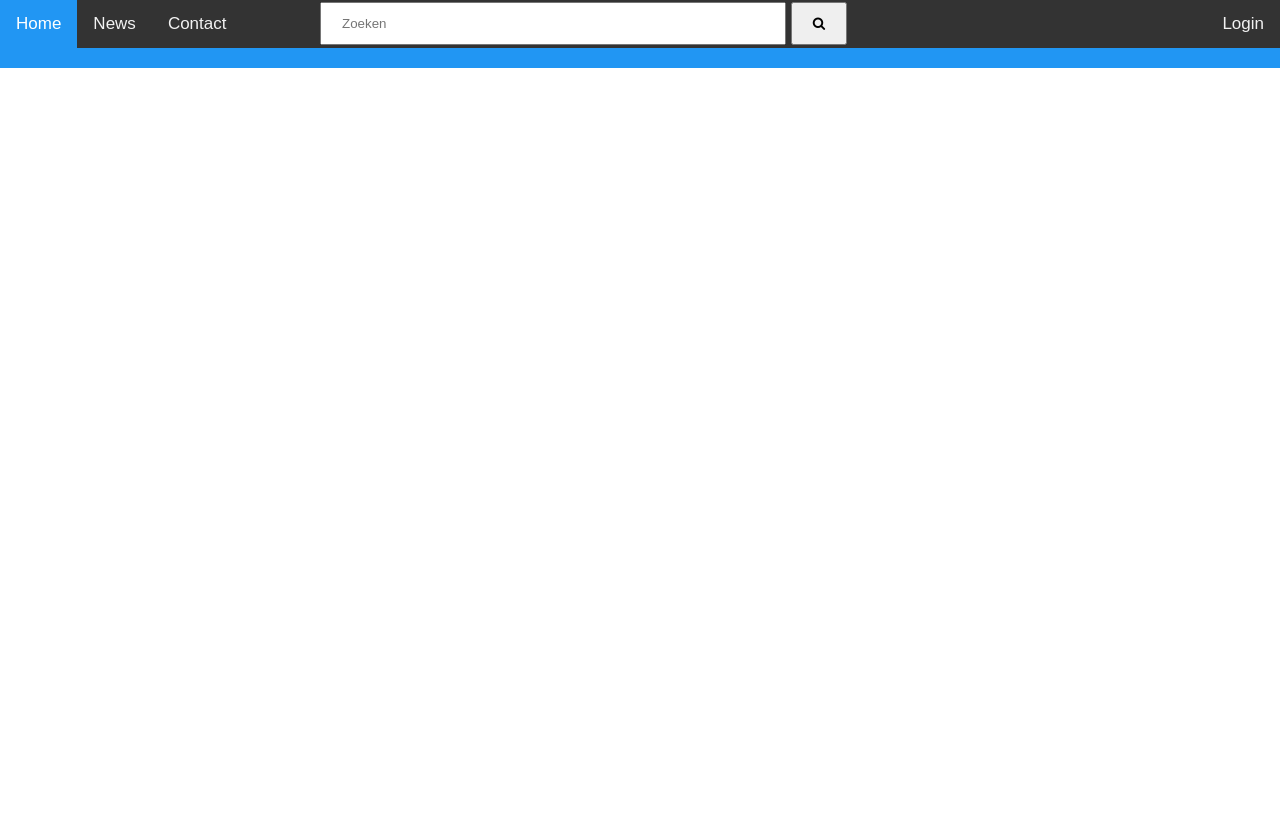
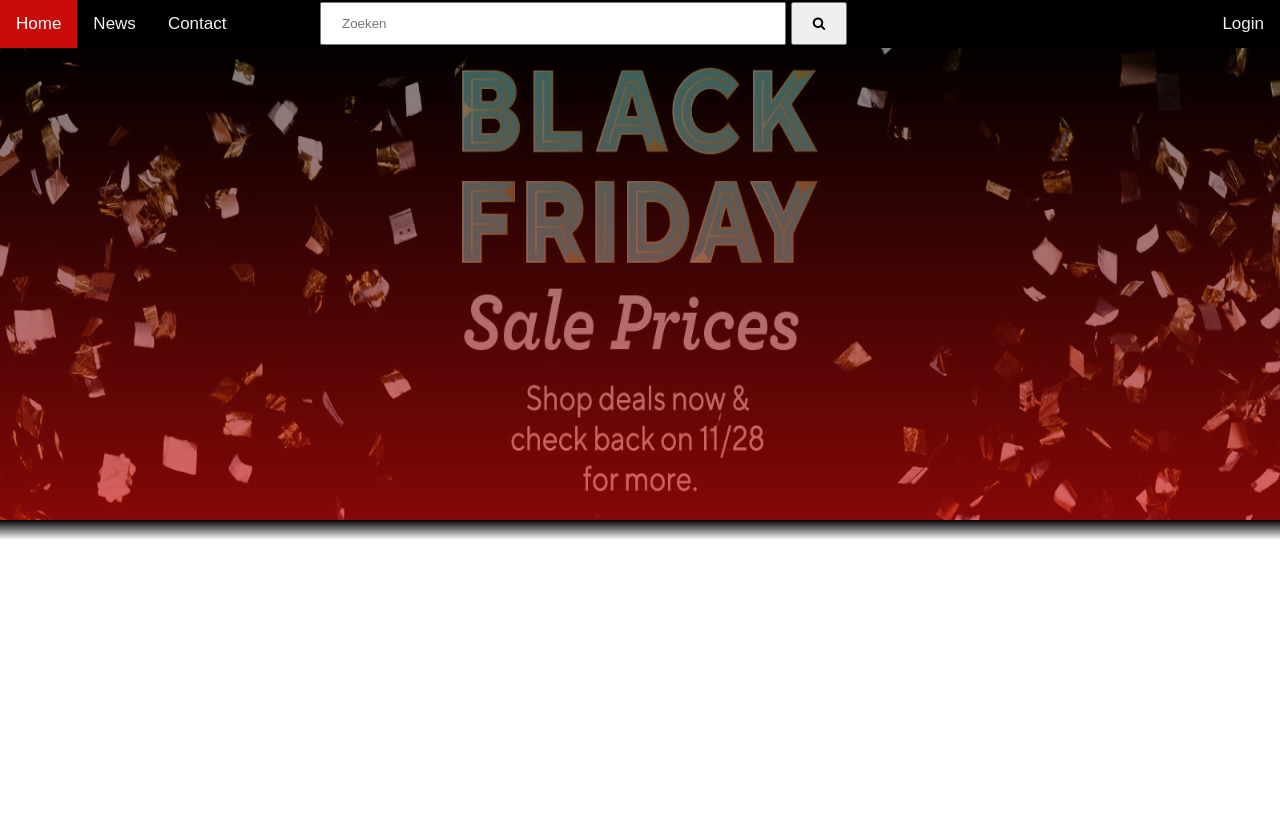
Before and after one commit to JosDUisterhout/wwi, a PHP site: page / in a window 1280 px wide. Before the commit the page ends 68 px from the top, so only its background shows below. Run offline with PHP 8.4, Linux system fonts and the light colour scheme; data that the repository does not hold is empty.

Commit message:
hoi SELECT retard FROM jos;

```diff
--- a/include.php
+++ b/include.php
@@ -34,6 +34,7 @@ include('functies.php');
         </a>
     </div>
 
+
     <form method="get" class="mobielzoek">
         <input type="text" class="zoeken" name="zoek" placeholder="Zoeken" />
         <button type="submit" name="submit" class="zoekbtn">
--- a/index.php
+++ b/index.php
@@ -9,8 +9,13 @@ include('include.php');
 
 </head>
 <body>
+<div class="hero-image">
+    <div class="hero-text">
+        <h1>WWI</h1>
 
 
+    </div>
+</div>
 <div class="grid-container">
     <?php
         foreach($producten as $product){
--- a/stylesheet.css
+++ b/stylesheet.css
@@ -7,11 +7,13 @@ body {
 .grid-container {
     display: grid;
     /*grid-template-columns: repeat(auto-fill, minmax(500px, 1fr));*/
-    background-color: #2196F3;
+    background-color: rgb(0, 0, 0);
+    background-image: linear-gradient(black, white);
     padding: 10px;
 }
 .grid-item {
-    background-color: rgba(255, 255, 255, 0.8);
+    background-color:  rgb(255, 255, 255);
+
     border: 1px solid rgba(0, 0, 0, 0.8);
     padding: 20px;
     font-size: 30px;
@@ -22,7 +24,12 @@ body {
 
 .topnav {
     overflow: hidden;
-    background-color: #333;
+    background-color: black;
+    /*opacity: .4;*/
+    position: fixed;
+    top: 0;
+    width: 100%;
+    z-index: 1;
 }
 
 .topnav a {
@@ -33,6 +40,7 @@ body {
     padding: 14px 16px;
     text-decoration: none;
     font-size: 17px;
+
 }
 
 .topnavright {
@@ -45,7 +53,7 @@ body {
 }
 
 .topnav a.active {
-    background-color: #2196F3;
+    background-color: #c80c0a;
     color: white;
 }
 
@@ -68,6 +76,7 @@ body {
 
 @media screen and (max-width: 600px) {
     .topnav a:not(:first-child) {display: none;}
+    .hero-image {display: none;}
     .topnav a.icon {
         float: right;
         display: block;
@@ -142,3 +151,38 @@ body {
         width: 55%;
     }
 }
+body, html {
+    height: 100%;
+}
+
+/* The hero image */
+.hero-image {
+    /* Use "linear-gradient" to add a darken background effect to the image (photographer.jpg). This will make the text easier to read */
+    background-image: linear-gradient(rgba(0, 0, 0, 0.5), rgba(200, 12, 10, 0.66)), url("Black-Friday-Sale.jpg");
+
+    /* Set a specific height */
+    height: 60%;
+
+    /* Position and center the image to scale nicely on all screens */
+    background-position: center;
+    background-repeat: no-repeat;
+    position: relative;
+    background-size: 100% 100%;
+    margin-top: 40px;
+    max-width: 100%;
+
+
+}
+
+/* Place text in the middle of the image */
+.hero-text {
+    text-align: center;
+    position: absolute;
+    top: 50%;
+    left: 50%;
+    transform: translate(-50%, -50%);
+    color: #ffffff;
+    opacity: 0%;
+    font-size: 60px;
+
+}
```
Also changed, not shown: producten.php (+3 -6 lines), Black-Friday-Sale.jpg (added), World-War-3.jpg (added), port.jpg (added).
